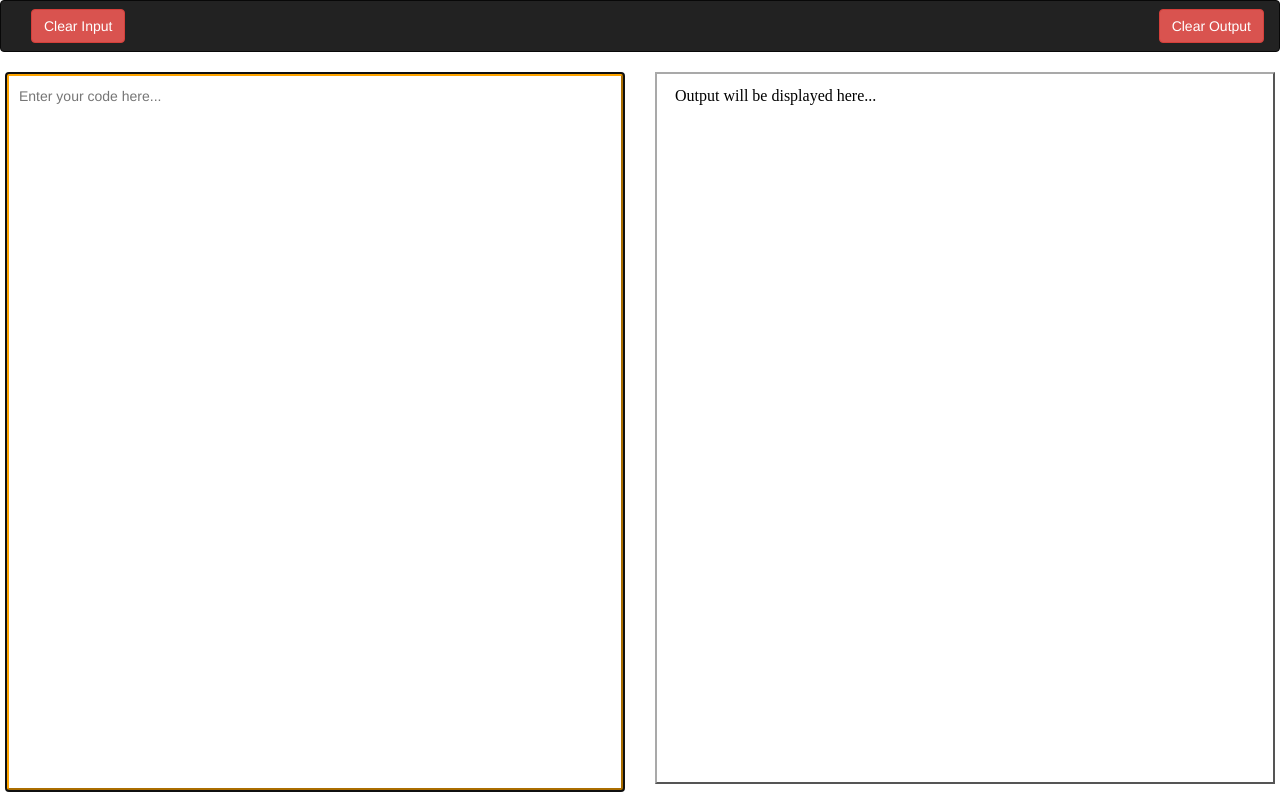
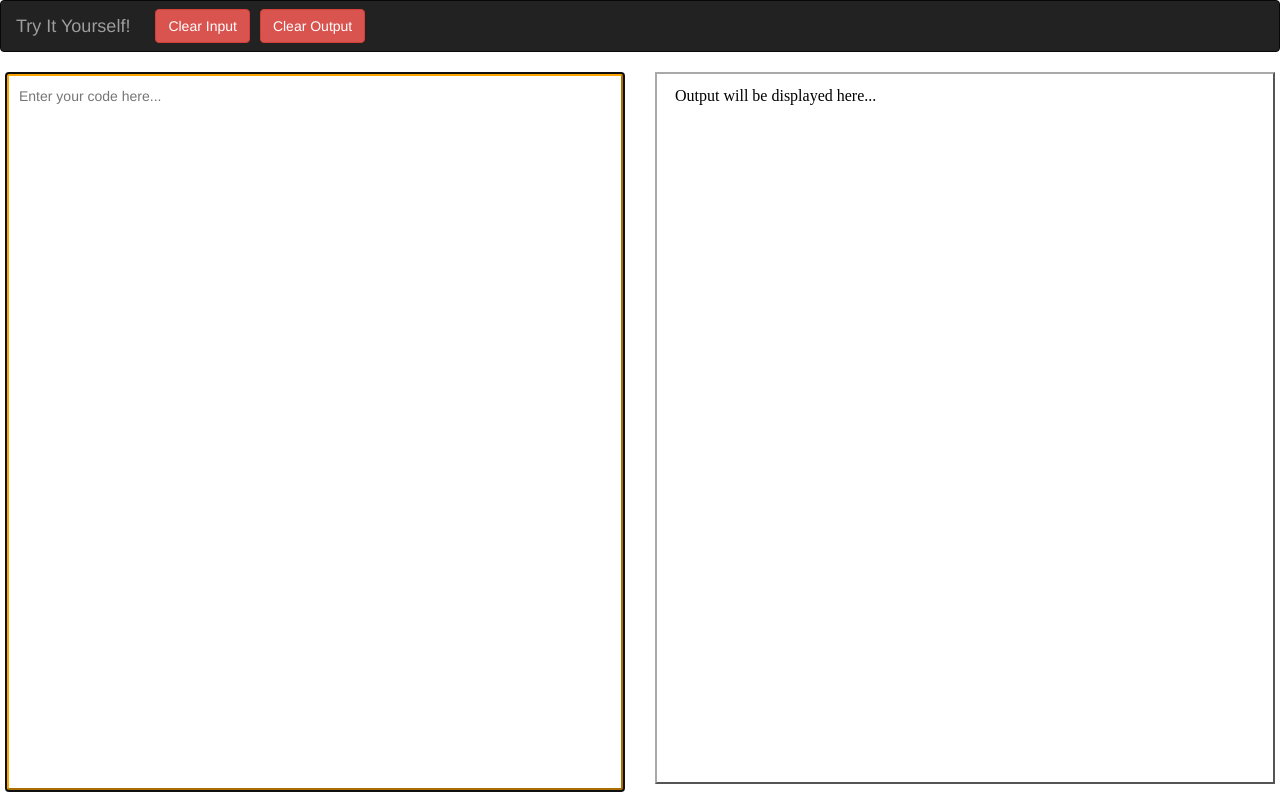
Before and after one commit to BhaviD/Scripting-Assignment-2-HTML-CSS-Javascript-jQuery, a plain HTML site: page src/page1.html in a window 1280 px wide. Drawn offline with nearby package versions, Linux system fonts and the light colour scheme.

Commit message:
Added the title of the page in navbar and moved the buttons together

```diff
--- a/src/page1.html
+++ b/src/page1.html
@@ -15,12 +15,20 @@
       #output_box {
         padding-right: 20px;
       }
+      #clr_input {
+        padding-left: 10px;
+      }
+      #clr_output {
+        padding-left: 10px;
+      }
     </style>
 
     <link rel="stylesheet" href="https://maxcdn.bootstrapcdn.com/bootstrap/3.3.7/css/bootstrap.min.css">
+    <script src="https://ajax.googleapis.com/ajax/libs/jquery/3.3.1/jquery.min.js"></script>
+    <script src="https://maxcdn.bootstrapcdn.com/bootstrap/3.3.7/js/bootstrap.min.js"></script>
 
     <script language="JavaScript">
-      function run() {
+      function update() {
         window.frames[0].document.body.innerHTML =
         document.getElementById("input_area").value;
       }
@@ -42,15 +50,12 @@
           <span class="icon-bar"></span>
           <span class="icon-bar"></span>
         </button>
+        <a class="navbar-brand" href="#">Try It Yourself!</a>
       </div>
       <div class="collapse navbar-collapse" id="myNavbar">
         <ul class="nav navbar-nav">
-          <li><button class="btn btn-danger navbar-btn" onclick="clear_input();">Clear Input</button></li>
-        </ul>
-        <ul class="nav navbar-nav navbar-right">
-          <li >
-            <button class="btn btn-danger navbar-btn" onclick="clear_output();">Clear Output</button>
-          </li>
+          <li id="clr_input"><button class="btn btn-danger navbar-btn" onclick="clear_input();">Clear Input</button></li>
+          <li id="clr_output"><button class="btn btn-danger navbar-btn" onclick="clear_output();">Clear Output</button></li>
         </ul>
       </div>
     </div>
@@ -63,7 +68,7 @@
                    wrap="off"
                    autofocus
                    style="border:outset 4px orange;"
-                   oninput="run();"
+                   oninput="update();"
                    class="boundary"></textarea>
     </div>
     <div class="col-lg-6 col-md-6" id="output_box">
```
